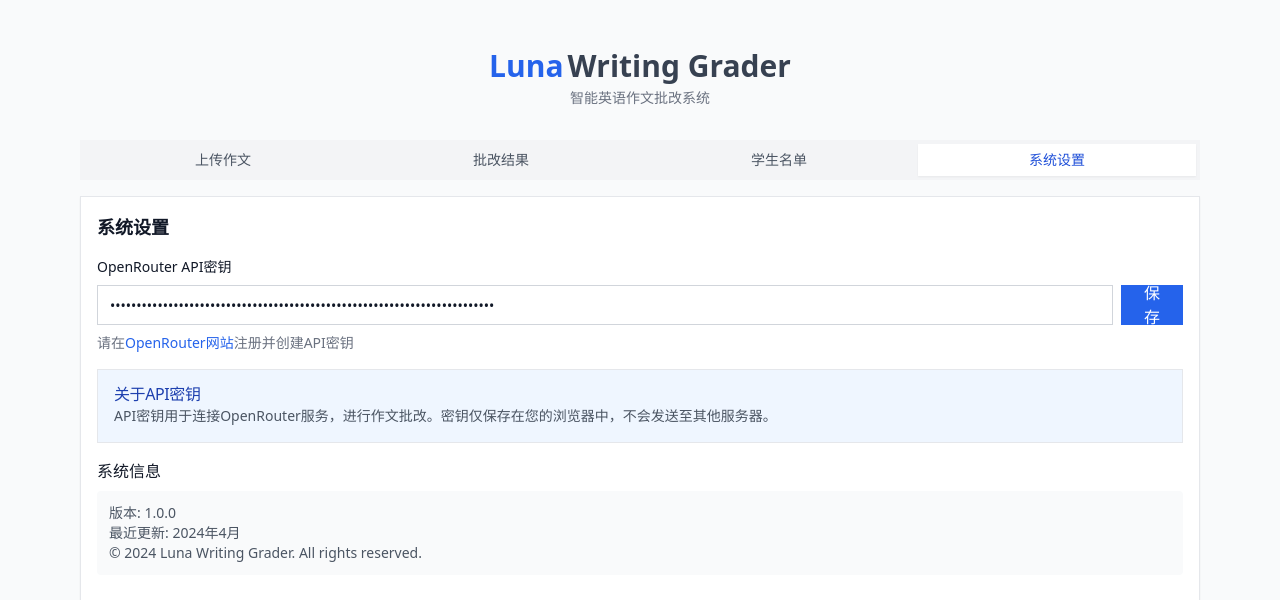
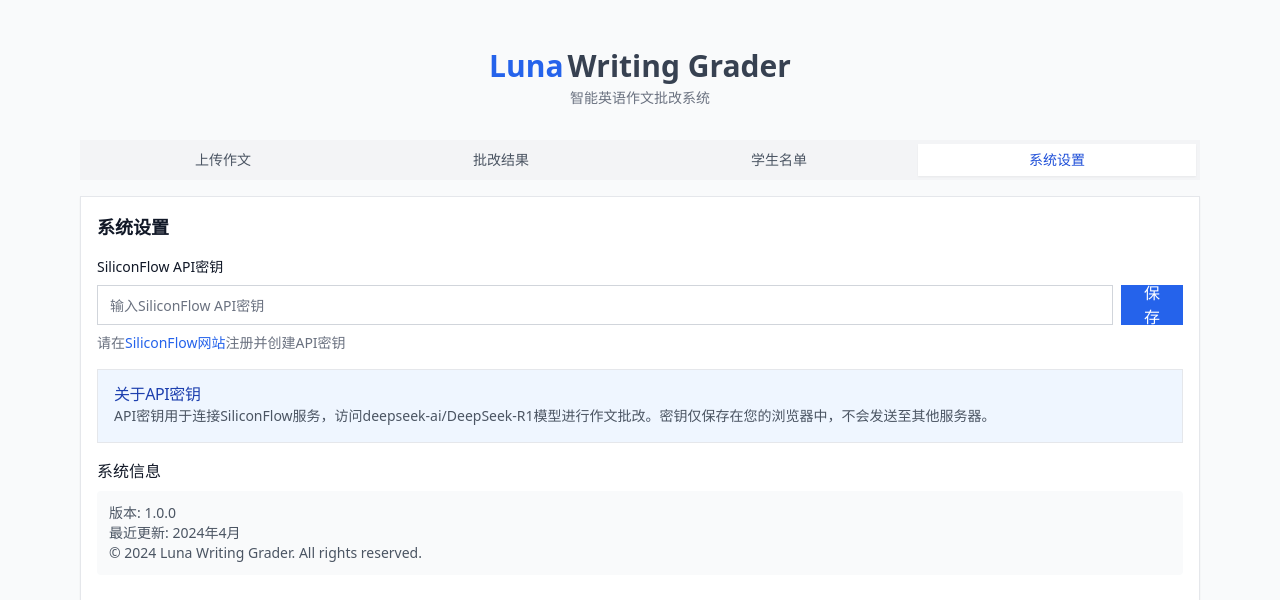
Before and after one commit to rbtsama/Writing_Grader, a Next.js app: page / in a window 1280 px wide. Both pictures are taken after a click on the button "系统设置". Shown: the top 600 px of the page. Built offline with nearby package versions, Linux system fonts and the light colour scheme.

Commit message:
更新: 添加默认SiliconFlow API密钥进行测试

```diff
--- a/app/components/EssayCorrection.jsx
+++ b/app/components/EssayCorrection.jsx
@@ -29,7 +29,7 @@
   const [students, setStudents] = useState([]);
 
   const [selectedResultId, setSelectedResultId] = useState(null);
-  const [apiKey, setApiKey] = useState('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');
+  const [apiKey, setApiKey] = useState('');
   const { showToast } = useToast();
 
   // 图片预览状态
@@ -38,7 +38,7 @@
 
   // 初始化数据
   const initialData = {
-    apiKey: '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',
+    apiKey: 'sk-ezyttcnxzkeixmghbfwujlmlwupseddmuzigtkyivxeionse', // 设置为提供的新密钥
     class18List: `陈嘉熙
 黄梓炫
 龙夏文轩
@@ -80,16 +80,14 @@
   // 验证API密钥
   const validateApiKey = async (key) => {
     try {
-      const response = await fetch('https://openrouter.ai/api/v1/chat/completions', {
+      const response = await fetch('https://api.siliconflow.cn/v1/chat/completions', {
         method: 'POST',
         headers: {
           'Content-Type': 'application/json',
-          'Authorization': `Bearer ${key}`,
-          'HTTP-Referer': window.location.href,
-          'X-Title': 'Luna Writing Grader'
+          'Authorization': `Bearer ${key}`
         },
         body: JSON.stringify({
-          model: 'deepseek/deepseek-r1:free',
+          model: 'deepseek-ai/DeepSeek-R1',
           messages: [{ role: 'user', content: 'test' }]
         })
       });
@@ -113,7 +111,7 @@
       const isValid = await validateApiKey(apiKey);
 
       if (isValid) {
-        localStorage.setItem('openrouterApiKey', apiKey);
+        localStorage.setItem('siliconflowApiKey', apiKey);
         showToast('API密钥验证成功并已保存', 'success');
       } else {
         showToast('API密钥验证失败，请检查密钥是否正确', 'error');
@@ -131,7 +129,7 @@
     const savedClass18List = localStorage.getItem('class18List');
     const savedClass19List = localStorage.getItem('class19List');
     const savedSelectedClass = localStorage.getItem('selectedClass');
-    const savedApiKey = localStorage.getItem('openrouterApiKey');
+    const savedApiKey = localStorage.getItem('siliconflowApiKey'); // 更改为新的key名称
 
     if (savedHistory) {
       try {
@@ -165,11 +163,8 @@
       setSelectedClass(savedSelectedClass);
     }
 
-    // 如果没有保存的API密钥，使用初始化数据
-    if (!savedApiKey) {
-      setApiKey(initialData.apiKey);
-      localStorage.setItem('openrouterApiKey', initialData.apiKey);
-    } else {
+    // 加载API密钥
+    if (savedApiKey) {
       setApiKey(savedApiKey);
     }
   }, []);
@@ -284,7 +279,7 @@
     }
 
     if (!apiKey) {
-      showToast('API密钥未设置，请在系统设置中配置', 'error');
+      showToast('API密钥未设置，请在系统设置中配置SiliconFlow API密钥', 'error');
       return;
     }
 
@@ -332,9 +327,7 @@
 
 ## 特殊约束
 1. 评分严格参照维度：
- - 内容（比如，1.你是如何开始摄影的；
-2.你爱上摄影的原因；
-3.摄影带给你的收获。是否题目要求的内容有缺失？爱上摄影的原因是否过少或者有重复？）
+ - 内容
  - 主题句/标志词
  - 逻辑流畅度（逻辑具有连贯性）
  - 词句表达
@@ -358,7 +351,7 @@
 
       // 构建请求数据
       const requestData = {
-        model: 'deepseek/deepseek-r1:free',
+        model: 'deepseek-ai/DeepSeek-R1',
         messages: [
           {
             role: 'system',
@@ -386,14 +379,12 @@
       const controller = new AbortController();
       const timeoutId = setTimeout(() => controller.abort(), 60000);
 
-      // 调用OpenRouter API
-      const response = await fetch('https://openrouter.ai/api/v1/chat/completions', {
+      // 调用API
+      const response = await fetch('https://api.siliconflow.cn/v1/chat/completions', {
         method: 'POST',
         headers: {
           'Content-Type': 'application/json',
-          'Authorization': `Bearer ${apiKey}`,
-          'HTTP-Referer': window.location.href,
-          'X-Title': 'Luna Writing Grader'
+          'Authorization': `Bearer ${apiKey}`
         },
         body: JSON.stringify(requestData),
         signal: controller.signal
@@ -952,7 +943,7 @@
               <div className="space-y-4">
                 <div>
                   <label className="block text-sm font-medium mb-2" htmlFor="apiKey">
-                    OpenRouter API密钥
+                    SiliconFlow API密钥
                   </label>
                   <div className="flex space-x-2">
                     <Input
@@ -960,7 +951,7 @@
                       type="password"
                       value={apiKey}
                       onChange={(e) => setApiKey(e.target.value)}
-                      placeholder="输入OpenRouter API密钥"
+                      placeholder="输入SiliconFlow API密钥"
                       className="flex-grow"
                     />
                     <Button onClick={handleSaveApiKey}>
@@ -968,14 +959,14 @@
                     </Button>
                   </div>
                   <p className="mt-2 text-sm text-gray-500">
-                    请在<a href="https://openrouter.ai/keys" target="_blank" rel="noopener noreferrer" className="text-blue-600 hover:underline">OpenRouter网站</a>注册并创建API密钥
+                    请在<a href="https://siliconflow.cn/" target="_blank" rel="noopener noreferrer" className="text-blue-600 hover:underline">SiliconFlow网站</a>注册并创建API密钥
                   </p>
                 </div>
 
                 <Alert className="bg-blue-50 border-blue-200">
                   <AlertTitle className="text-blue-800">关于API密钥</AlertTitle>
                   <AlertDescription className="text-blue-700">
-                    API密钥用于连接OpenRouter服务，进行作文批改。密钥仅保存在您的浏览器中，不会发送至其他服务器。
+                    API密钥用于连接SiliconFlow服务，访问deepseek-ai/DeepSeek-R1模型进行作文批改。密钥仅保存在您的浏览器中，不会发送至其他服务器。
                   </AlertDescription>
                 </Alert>
 
```
